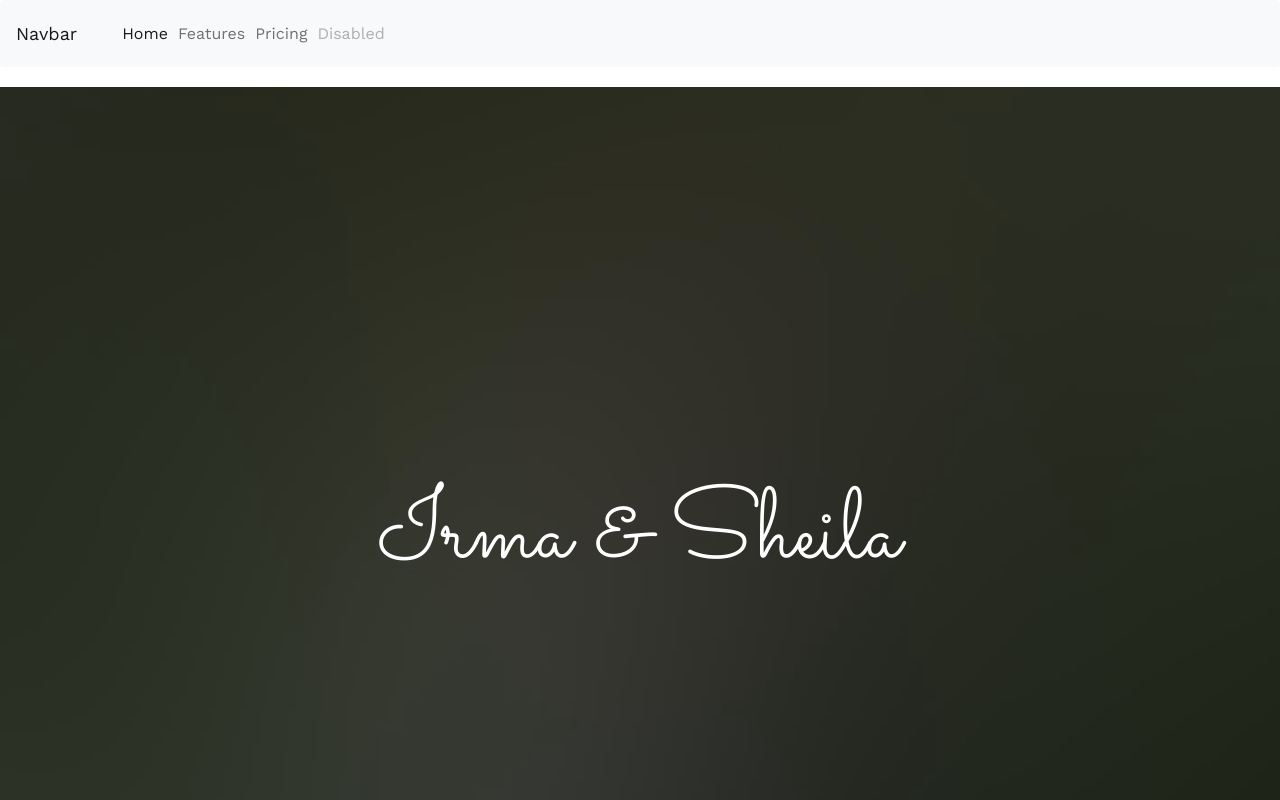
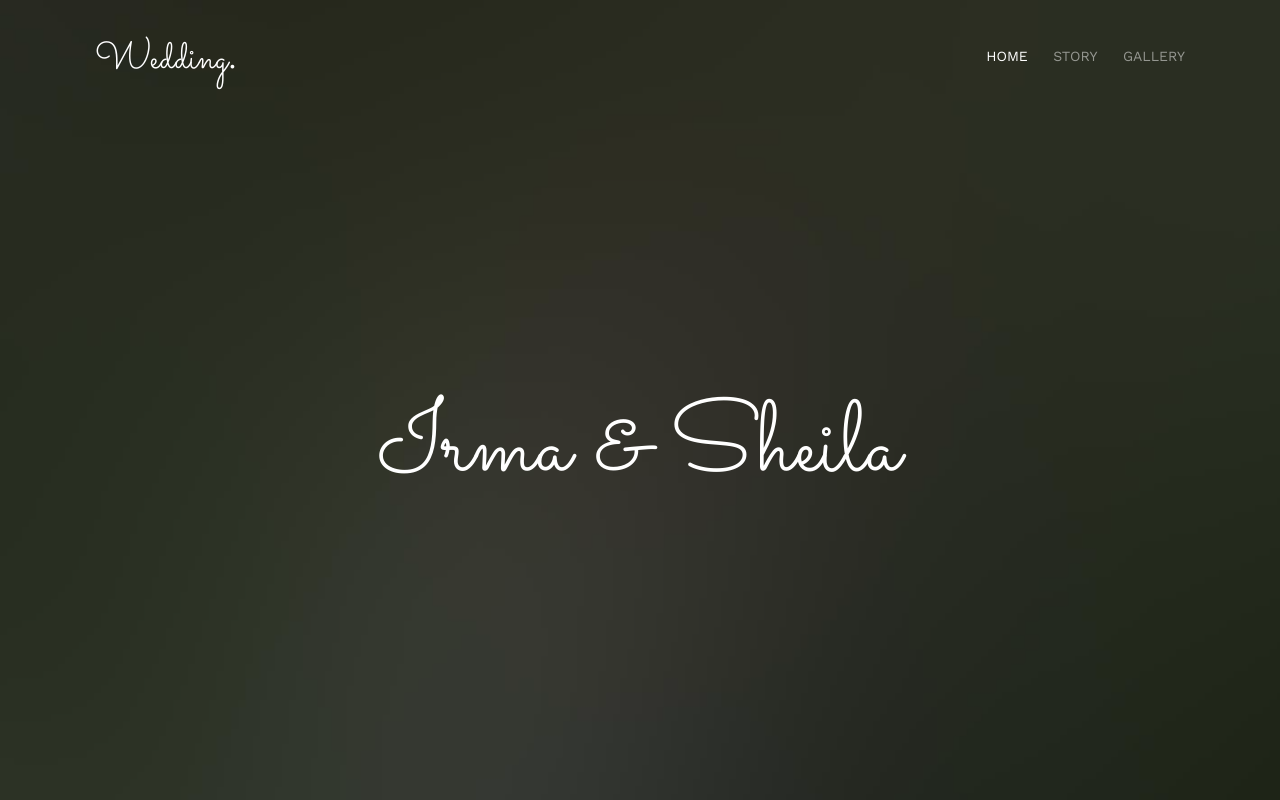
Before and after one commit to lukman1998/demoundangan.github.io, a plain HTML site: page index.html in a window 1280 px wide. Shown: the top 800 px of the page. Drawn offline with nearby package versions, Linux system fonts and the light colour scheme; files whose address does not match are found by name.

Commit message:
ubah nava

```diff
--- a/index.html
+++ b/index.html
@@ -81,22 +81,27 @@
 
 	<div id="page">
 			<!-- NAVBAR  -->
-	<nav class="navbar navbar-expand-lg navbar-light bg-light">
-  <div class="container-fluid">
-    <a class="navbar-brand" href="#">Navbar</a>
-    <button class="navbar-toggler" type="button" data-bs-toggle="collapse" data-bs-target="#navbarNavAltMarkup" aria-controls="navbarNavAltMarkup" aria-expanded="false" aria-label="Toggle navigation">
-      <span class="navbar-toggler-icon"></span>
-    </button>
-    <div class="collapse navbar-collapse" id="navbarNavAltMarkup">
-      <div class="navbar-nav">
-        <a class="nav-link active" aria-current="page" href="#">Home</a>
-        <a class="nav-link" href="#">Features</a>
-        <a class="nav-link" href="#">Pricing</a>
-        <a class="nav-link disabled">Disabled</a>
-      </div>
-    </div>
-  </div>
-</nav>
+	<nav class="fh5co-nav "  role="navigation">
+		<div class="container">
+			<div class="row">
+				<div class="col-xs-2">
+					<div id="fh5co-logo"><a href="index.html">Wedding<strong>.</strong></a></div>
+				</div>
+				<div class="col-xs-10 text-right menu-1">
+					<ul >
+						<li class="active"><a href="index.html">Home</a></li>
+						<li><a href="about.html">Story</a></li>
+
+						<li class="has-dropdown">
+							<a href="gallery.html">Gallery</a>
+						</li>
+
+					</ul>
+				</div>
+			</div>
+
+		</div>
+	</nav>
 <!-- BAWAH NAVBAR  -->
 	<header id="fh5co-header" class="fh5co-cover" role="banner" style="background-image:url(images/img_bg_2.jpg);" data-stellar-background-ratio="0.1">
 		<div class="overlay"></div>
```
